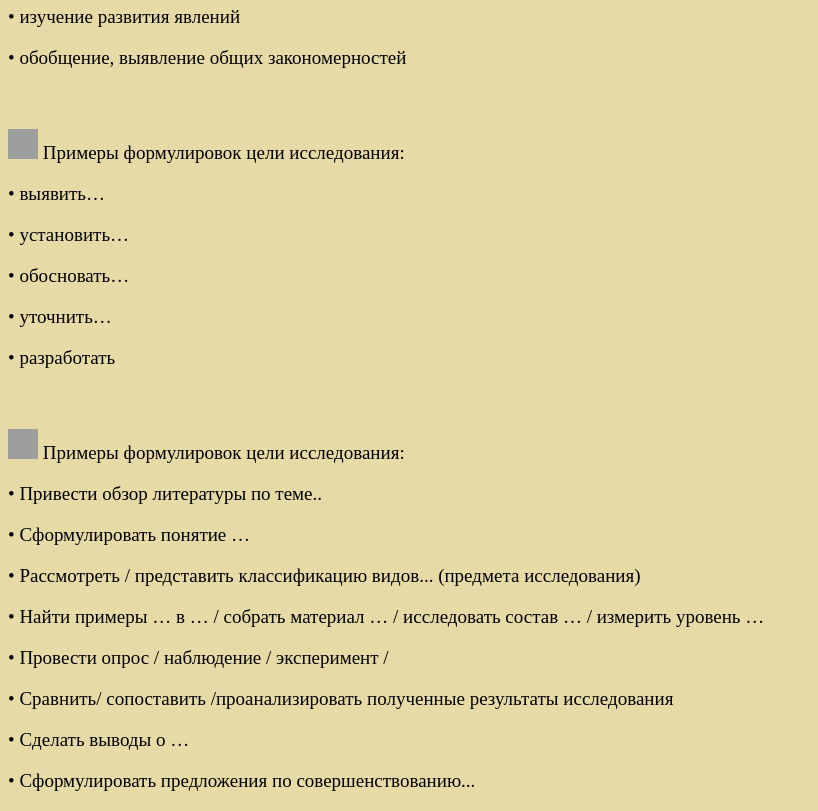
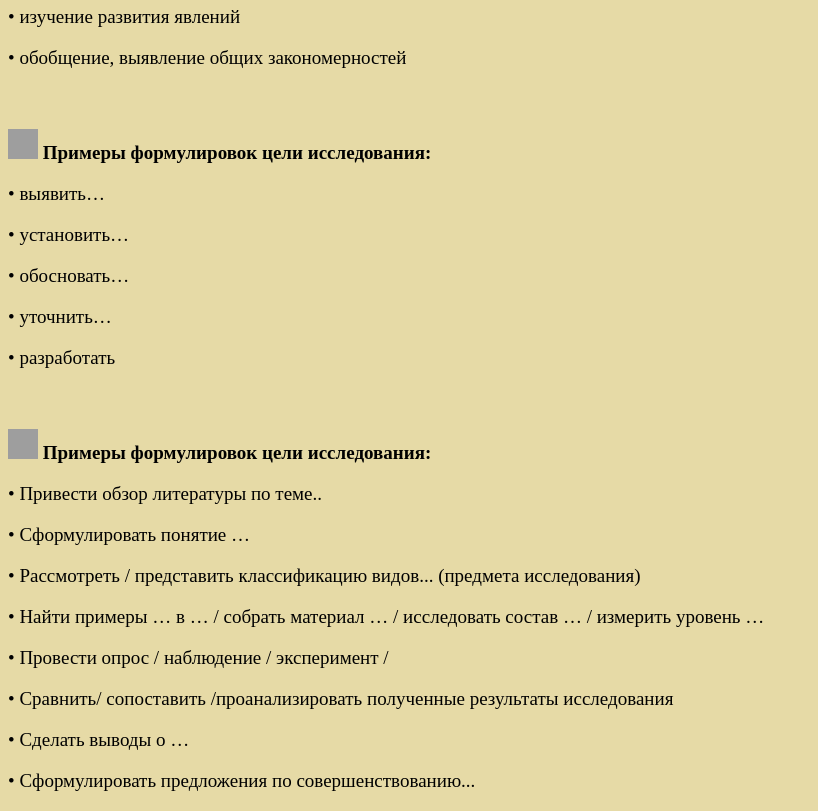
Before and after one commit to verlipo/rent, a plain HTML site: page index.html in a window 1280 px wide. Shown: the part 2160-2971 px from the top of the page, without its empty margins (0-818 px from the left). Drawn offline with Linux system fonts and the light colour scheme; grey boxes are pictures that could not be loaded.

Commit message:
Update stule.css

```diff
--- a/stule.css
+++ b/stule.css
@@ -39,3 +39,11 @@ img {
     width: 30px;
     height: 30px;
 }
+
+.e {
+    font-weight: 700;
+}
+
+.r {
+    font-weight: 700;
+}
```
